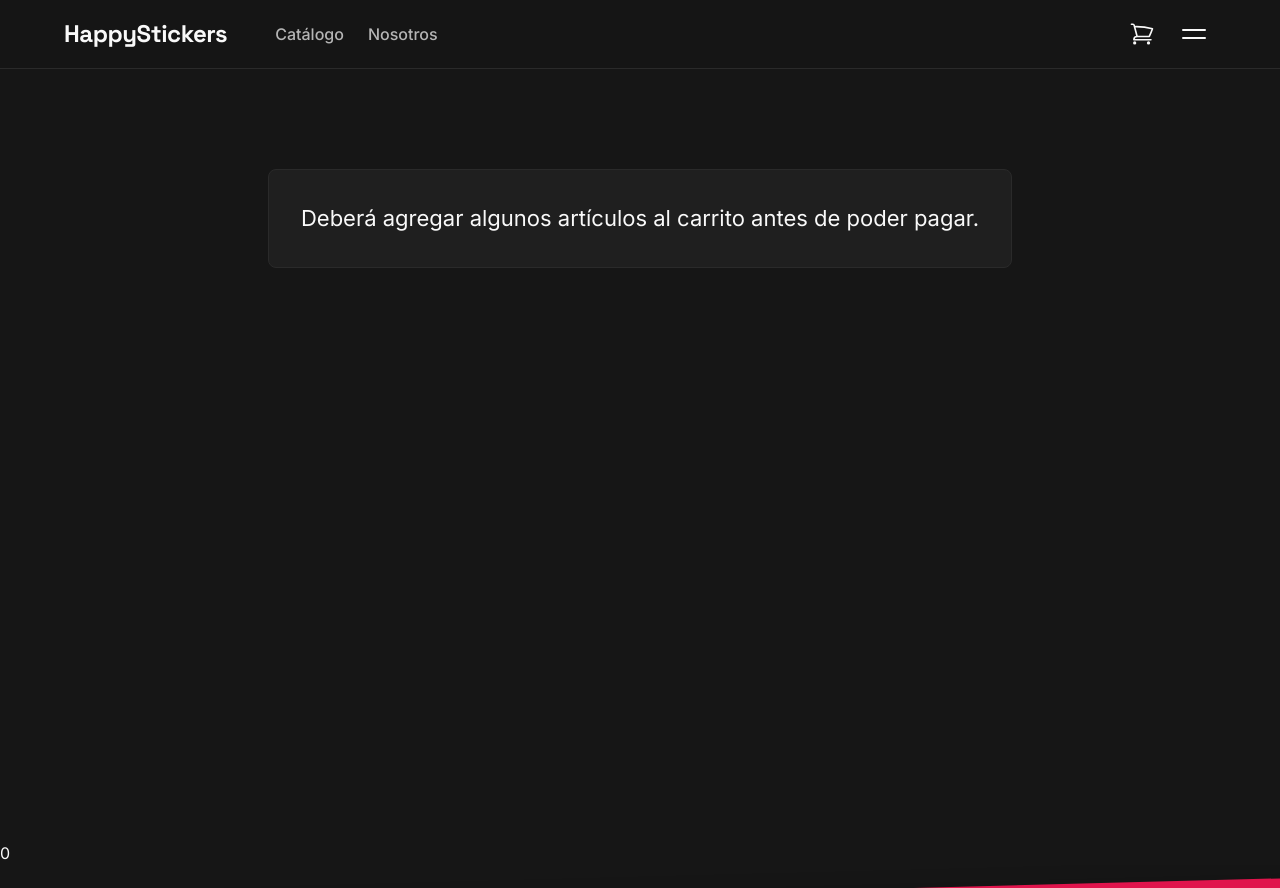
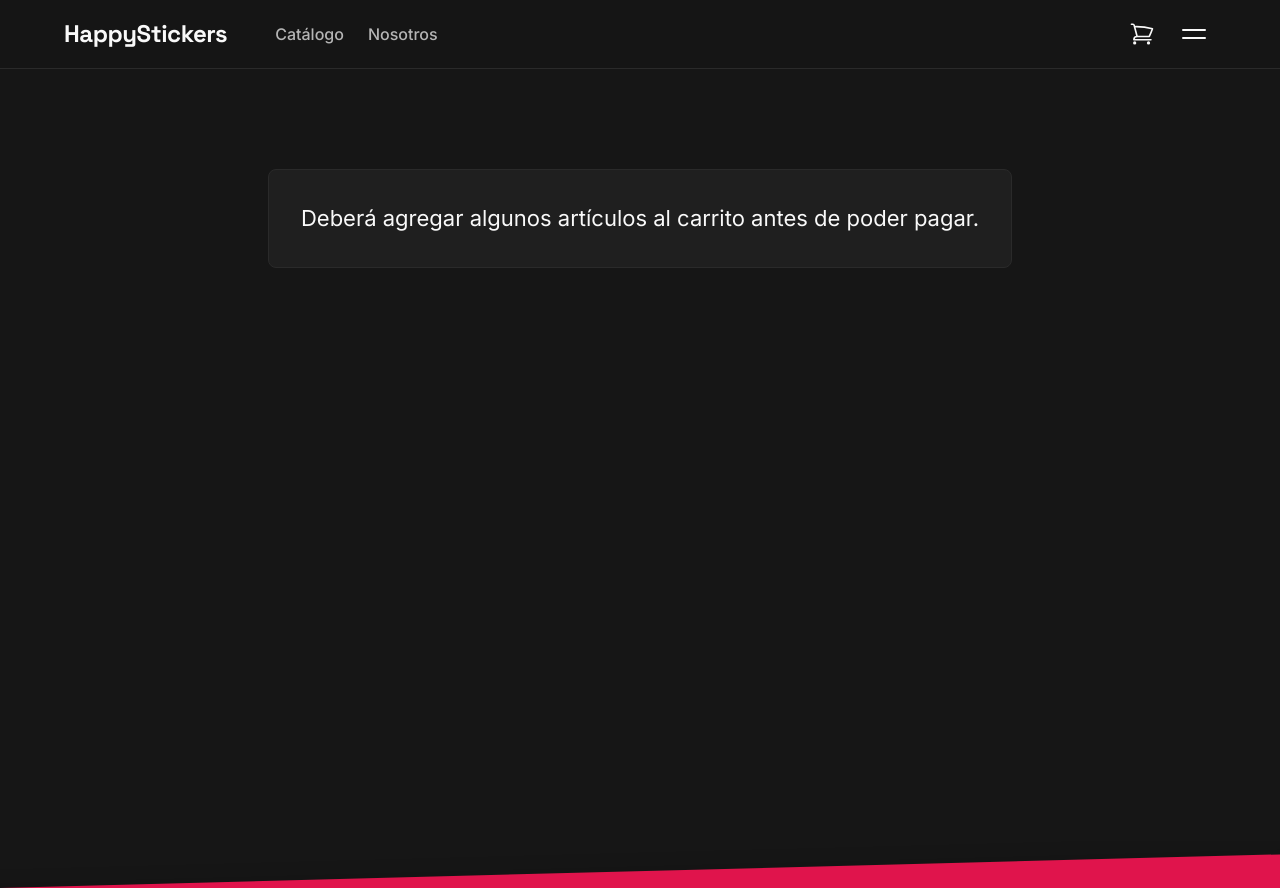
Before and after one commit to MaxWolts/HappyStickers-NEXT, a Next.js app: page /carrito in a window 1280 px wide. Shown: the top 888 px of the page. Built offline with nearby package versions, Linux system fonts and the light colour scheme.

Commit message:
:bug: remove stray cart count

```diff
--- a/components/CartItemList/CartItemList.tsx
+++ b/components/CartItemList/CartItemList.tsx
@@ -9,21 +9,17 @@ const CartItemList = () => {
 
   if (items.length === 0) {
     return (
-      <>
       <div className={styles.container}>
         <p className={styles.without}>
           Deberá agregar algunos artículos al carrito antes de poder pagar.
         </p>
       </div>
-        <div>{items.length}</div>
-      </>
     )
   }
 
   const total = items.reduce((sum, item) => sum + item.quantity, 0) * 5
 
   return (
-    <>
     <div className={styles.container}>
       <h2 className={styles.title}>Carrito</h2>
       {items.map((cartItem) => (
@@ -47,8 +43,6 @@ const CartItemList = () => {
         <p>Total: ${total},00</p>
       </div>
     </div>
-      <div>{items.length}</div>
-    </>
   )
 }
 
```
Lines whose indentation alone changed are shown as unchanged.
